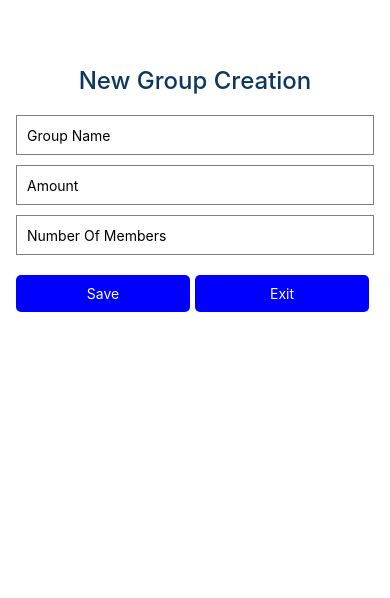
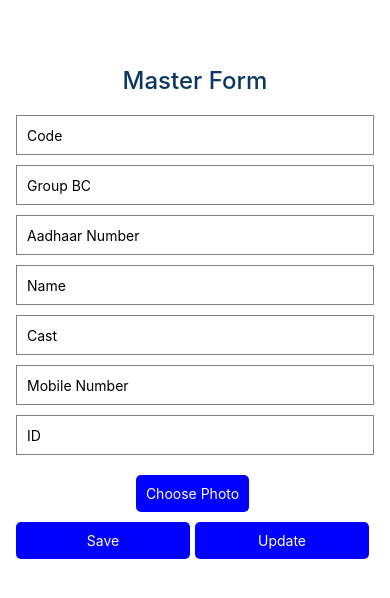
Before and after one commit to ranjankjha17/reactnativeclient, a React Native app: screen / in a window 390 px wide. Shown: the top 598 px of the page. Built offline with nearby package versions, Linux system fonts and the light colour scheme.

Commit message:
create form2

```diff
--- a/App.js
+++ b/App.js
@@ -1,12 +1,14 @@
 import { ScrollView, StyleSheet, View } from 'react-native';
 import { MasterForm } from './pages/MasterForm';
 import { NewGroup } from './pages/NewGroup';
+import { Form2 } from './pages/Form2';
 
 export default function App() {
   return (
     <ScrollView style={{marginTop:50}}>
-      {/* <MasterForm/> */}
-      <NewGroup/>
+      <MasterForm/>
+      {/* <NewGroup/> */}
+      {/* <Form2/> */}
     </ScrollView>
   );
 }
--- a/package.json
+++ b/package.json
@@ -19,7 +19,9 @@
     "react-dom": "18.2.0",
     "react-native": "0.72.6",
     "react-native-image-picker": "^7.0.3",
-    "react-native-web": "~0.19.6"
+    "react-native-web": "~0.19.6",
+    "@react-native-picker/picker": "2.4.10",
+    "@react-native-community/datetimepicker": "7.2.0"
   },
   "devDependencies": {
     "@babel/core": "^7.20.0"
--- /dev/null
+++ b/pages/Form2.js
@@ -0,0 +1,252 @@
+import React, { useState } from 'react'
+import { View, TextInput, Text, StyleSheet, TouchableOpacity, Button, Platform } from 'react-native'
+import { Picker } from '@react-native-picker/picker';
+import DateTimePicker from '@react-native-community/datetimepicker';
+import axios from 'axios';
+
+export const Form2 = () => {
+    const [selectedValue, setSelectedValue] = useState('java');
+    const [date, setDate] = useState(new Date());
+    const [showPicker, setShowPicker] = useState(false);
+
+    const [formData, setFormData] = useState({
+        date: '',
+        group: '',
+        name: '',
+        bcAmount: '',
+        intNo: '',
+        percentage: '',
+        amount: ''
+    });
+
+    const handleChange = (field, value) => {
+        setFormData({
+            ...formData,
+            [field]: value,
+        });
+    };
+    const onChange = (event, selectedDate) => {
+        const currentDate = selectedDate || date;
+        setShowPicker(Platform.OS === 'ios');
+        setDate(currentDate);
+        handleChange('date', currentDate.toDateString())
+    };
+
+    const showDatepicker = () => {
+        setShowPicker(true);
+    };
+
+    const handleSubmit = async() => {
+
+        console.log(formData)
+        //alert(formData.date)
+        const headers = {
+            Accept: 'application/json',
+            'Content-Type': 'multipart/form-data'
+           };
+
+        try {
+           const { data } = await axios.post('http://172.24.0.168:5000/create-form2', formData)
+            // const {data}=await axios({
+            //     method: 'POST',
+            //     url: 'http://http://172.24.0.168:5000/create-form2',
+            //     data: formData,
+            //     headers:headers
+            //   })
+
+            const { message, success } = data;
+            if (success) {
+                setFormData({
+                    date: '',
+                    group: '',
+                    name: '',
+                    bcAmount: '',
+                    intNo: '',
+                    percentage: '',
+                    amount: ''
+
+                })
+                alert("data saved")
+
+            }
+        } catch (error) {
+            console.error('Error:', error.message);
+
+        }
+
+
+    }
+
+    return (
+        <View style={styles.container}>
+            <Text style={styles.heading}>New Form</Text>
+            <View style={styles.dateContainer}>
+                <Text style={styles.dateLabel}>Date</Text>
+                <TouchableOpacity style={styles.dateButton} onPress={showDatepicker}>
+                    <Text>{date.toDateString()}</Text>
+                </TouchableOpacity>
+            </View>
+            {showPicker && (
+                <DateTimePicker
+                    testID="dateTimePicker"
+                    value={date}
+                    mode="date"
+                    is24Hour={true}
+                    display="default"
+                    onChange={onChange}
+                />
+            )}
+
+
+            <View style={styles.pickerContainer}>
+                <Text style={styles.label}>Group</Text>
+                <Picker
+                    style={styles.picker}
+                    selectedValue={selectedValue}
+                    onValueChange={(itemValue, itemIndex) => {
+                        setSelectedValue(itemValue)
+                        handleChange('group', itemValue)
+                    }}
+                >
+                    <Picker.Item label="Java" value="java" />
+                    <Picker.Item label="JavaScript" value="js" />
+                    <Picker.Item label="Python" value="python" />
+                    <Picker.Item label="C#" value="csharp" />
+                    <Picker.Item label="Ruby" value="ruby" />
+                </Picker>
+                {/* <Text>Selected Value: {selectedValue}</Text> */}
+            </View>
+            <TextInput
+                style={styles.input}
+                placeholder="Name"
+                onChangeText={(text) => handleChange('name', text)}
+                value={formData.name}
+            />
+            <TextInput
+                style={styles.input}
+                placeholder="BC Amount"
+                onChangeText={(text) => handleChange('bcAmount', text)}
+                value={formData.bcAmount}
+            />
+            <TextInput
+                style={styles.input}
+                placeholder="Int No"
+                onChangeText={(text) => handleChange('intNo', text)}
+                value={formData.intNo}
+            />
+            <TextInput
+                style={styles.input}
+                placeholder="%"
+                onChangeText={(text) => handleChange('percentage', text)}
+                value={formData.percentage}
+            />
+
+            <TextInput
+                style={styles.input}
+                placeholder="Amount"
+                onChangeText={(text) => handleChange('amount', text)}
+                value={formData.amount}
+            />
+
+            <View style={styles.buttonContainer}>
+                <TouchableOpacity style={styles.button} onPress={handleSubmit}>
+                    <Text style={styles.buttonText}>Save</Text>
+                </TouchableOpacity>
+                <TouchableOpacity style={styles.button} onPress={""} >
+                    <Text style={styles.buttonText}>New</Text>
+                </TouchableOpacity>
+            </View>
+
+        </View>
+    )
+}
+
+const styles = StyleSheet.create({
+    container: {
+        flex: 1,
+        justifyContent: 'center',
+        alignItems: 'center',
+        padding: 16,
+        borderColor: "red"
+    },
+    heading: {
+        fontSize: 24,
+        //fontWeight: 'bold',
+        marginBottom: 20,
+        color: '#0c3761',
+        fontWeight: '500',
+    },
+
+    input: {
+        height: 40,
+        borderColor: 'gray',
+        borderWidth: 1,
+        marginBottom: 10,
+        paddingLeft: 10,
+        width: '100%',
+    },
+    buttonContainer: {
+        flexDirection: 'row',
+        justifyContent: 'space-between',
+        width: '100%',
+    },
+    button: {
+        backgroundColor: 'blue',
+        padding: 10,
+        borderRadius: 5,
+        marginTop: 10,
+        flex: 1,
+        marginRight: 5,
+    },
+    buttonText: {
+        color: 'white',
+        textAlign: 'center',
+    },
+    photoPreview: {
+        width: 200,
+        height: 200,
+        marginTop: 10,
+    },
+    dateContainer: {
+        flexDirection: 'row',
+        justifyContent: 'space-between',
+        alignItems: 'center',
+        width: '100%',
+        marginBottom: 10,
+    },
+    dateLabel: {
+        flex: 1,
+        fontSize: 16,
+    },
+    dateButton: {
+        flex: 1,
+        borderWidth: 1,
+        borderColor: '#ccc',
+        padding: 10,
+        borderRadius: 5,
+        marginLeft: 10,
+        justifyContent: 'center',
+        alignItems: 'center',
+    },
+  pickerContainer: {
+    flexDirection: 'row',
+    justifyContent: 'space-between',
+    alignItems: 'center',
+    width: '100%',
+    marginBottom: 10,
+},
+  label: {
+    fontSize: 16,
+    marginBottom: 8,
+  },
+  picker: {
+    width: '50%',
+    height: 40,
+    borderWidth: 1,
+    borderColor: '#ccc',
+    borderRadius: 5,
+
+  },
+
+
+});
--- a/pages/MasterForm.js
+++ b/pages/MasterForm.js
@@ -88,12 +88,17 @@ export const MasterForm = () => {
       try {
 
      // const response = await axios.post('https://reactnativeserver.vercel.app/upload', formDataToSend, { headers});
-     const response=await axios({
-      method: 'POST',
-      url: `https://reactnativeserver.vercel.app/upload`,
-      data: formDataToSend,
-      headers:headers
-    })
+    //  const response=await axios({
+    //   method: 'POST',
+    //   url: `http://172.24.0.168:5000/upload`,
+    //   data: formDataToSend,
+    //   headers:headers
+    // })
+
+    const response = await axios.post('http://172.24.0.168:5000/upload', formDataToSend, {
+      headers,
+    });
+
 
       const { data } = response;
       const { success, message } = data;
@@ -151,7 +156,7 @@ export const MasterForm = () => {
       />
       <TextInput
         style={styles.input}
-        placeholder="RR Number"
+        placeholder="Aadhaar Number"
         onChangeText={(text) => handleChange('rrnumber', text)}
         value={formData.rrnumber}
       />
--- a/pages/NewGroup.js
+++ b/pages/NewGroup.js
@@ -25,14 +25,14 @@ export const NewGroup = () => {
            };
 
         try {
-            // const { data } = await axios.post('http://localhost:5000/create-group', formData)
+            const { data } = await axios.post('http://172.24.0.168:5000/create-group', formData)
             //const data=await createNewGroup(formData)
-            const {data}=await axios({
-                method: 'POST',
-                url: 'https://reactnativeserver.vercel.app/create-group',
-                data: formData,
-                headers:headers
-              })
+            // const {data}=await axios({
+            //     method: 'POST',
+            //     url: 'https://reactnativeserver.vercel.app/create-group',
+            //     data: formData,
+            //     headers:headers
+            //   })
 
             const { message, success } = data;
             if (success) {
```
Also changed, not shown: 1 other file (tests, documents, lock files or other folders).
